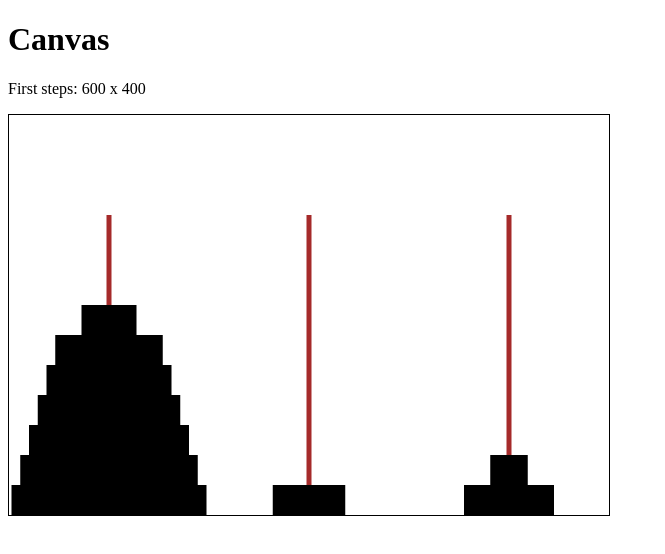
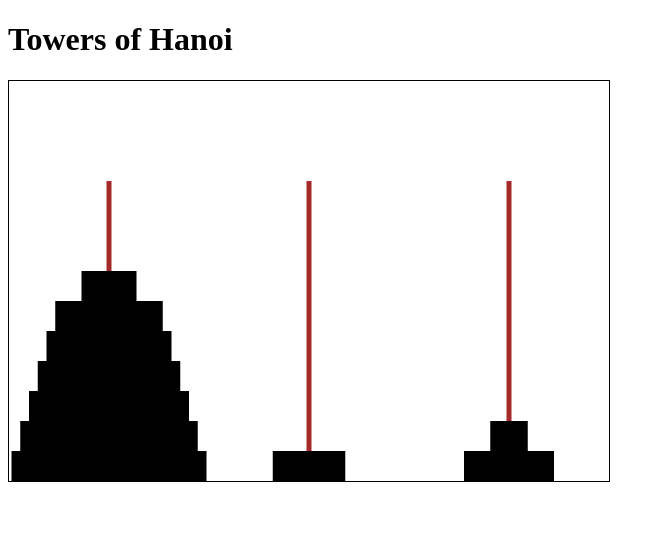
Before and after one commit to willi-berger/hanoi-towers, a plain HTML site: page index.html in a window 1280 px wide. Shown: the whole page, without its empty margins (0-665 px from the left). Drawn offline with nearby package versions, Linux system fonts and the light colour scheme.

Commit message:
change title

```diff
--- a/index.html
+++ b/index.html
@@ -1,13 +1,12 @@
 <!DOCTYPE html>
   <head>
     <meta charset="UTF-8">
-    <title>canvas first steps</title>
+    <title>Towers of Hanoi</title>
   <link rel="shortcut icon" href="favicon.ico" type="image/vnd.microsoft.icon">
   <link rel="stylesheet" href="styles/stylesheet.css" type="text/css">
   </head>
   <body>
-    <h1>Canvas</h1>
-    <p>First steps:  600 x 400</p>
+    <h1>Towers of Hanoi</h1>
 
     <canvas id="canvas"
       width="600"
```
